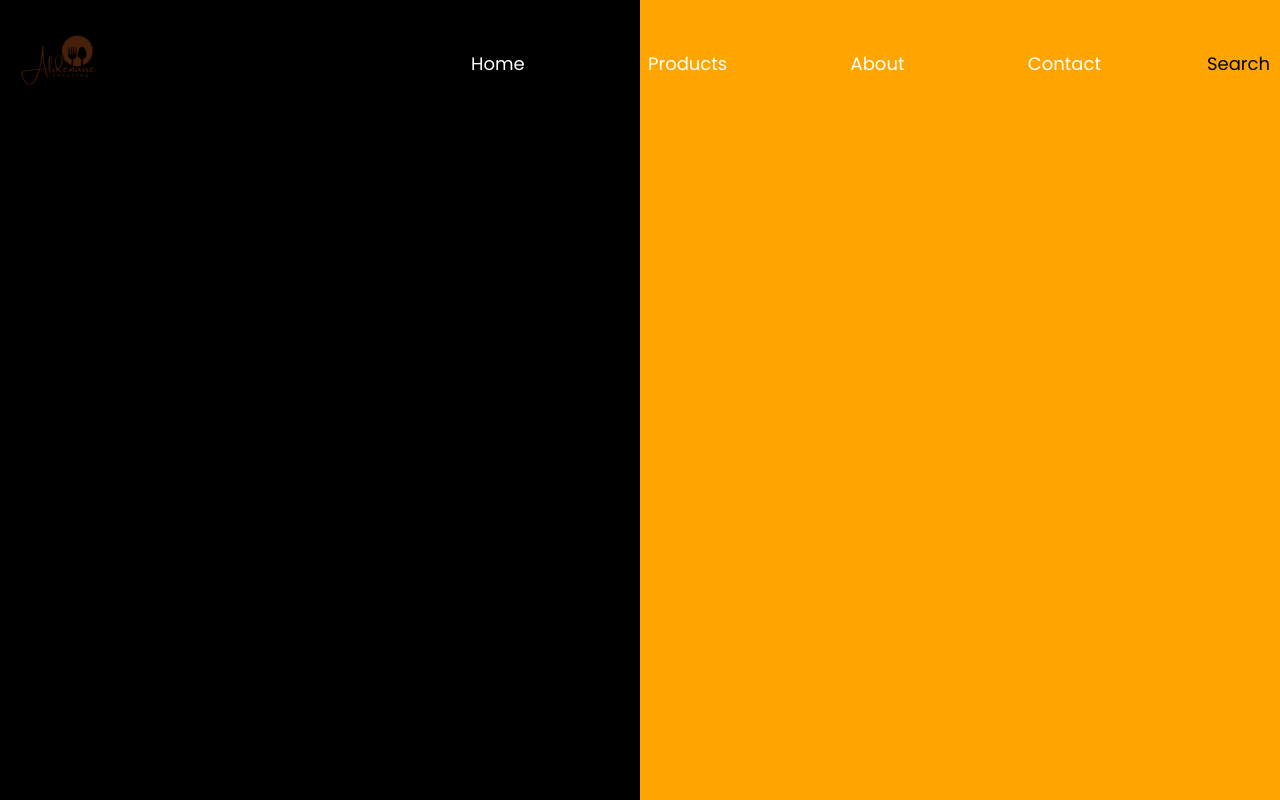
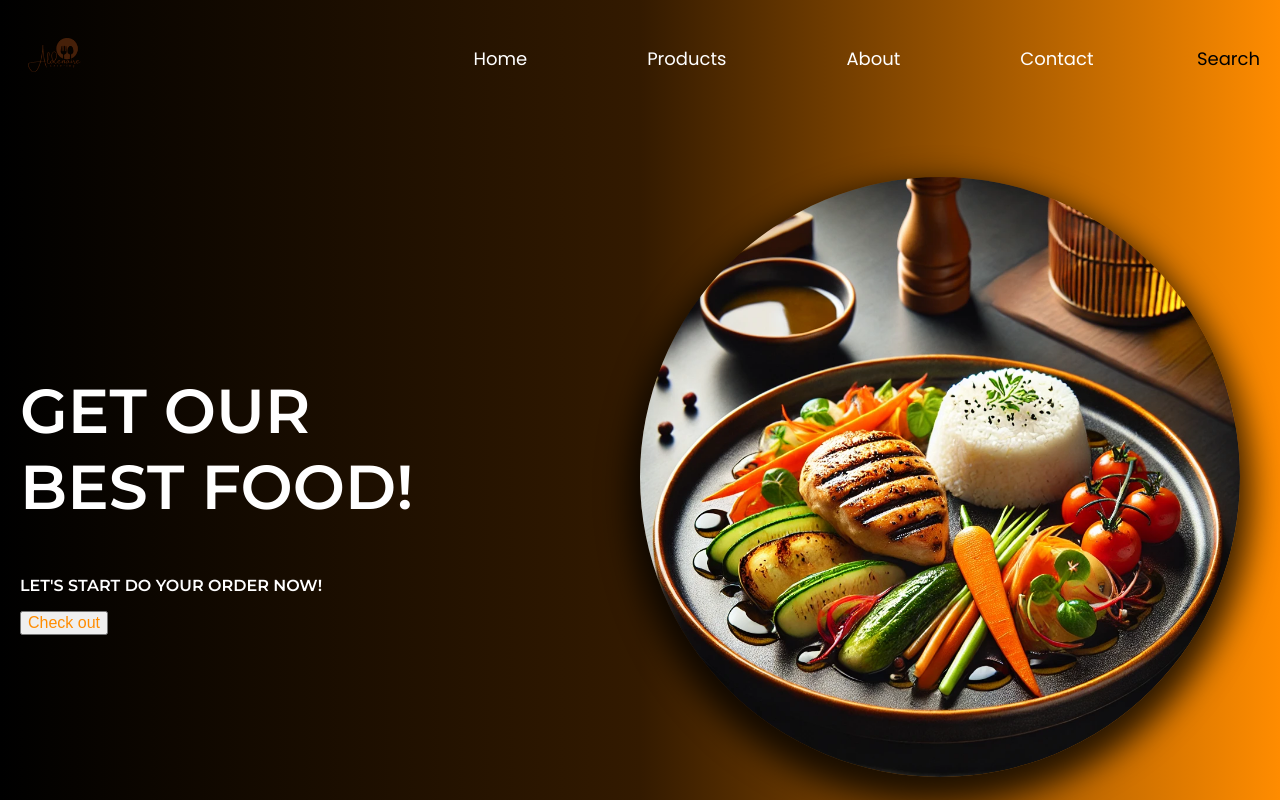
Before and after one commit to EmmanuelHexer/business2, a React (Vite) app: page / in a window 1280 px wide. Built offline with nearby package versions, Linux system fonts and the light colour scheme.

Commit message:
hero section implementation ongoing

```diff
--- a/index.html
+++ b/index.html
@@ -7,7 +7,7 @@
     <link rel="stylesheet" href="../business2/src/Index.css" />
     <title>Vite + React</title>
   </head>
-  <body class="curved-section">
+  <body>
     <div id="root"></div>
     <script type="module" src="/src/main.jsx"></script>
   </body>
--- a/src/App.jsx
+++ b/src/App.jsx
@@ -1,9 +1,11 @@
 import Nav from "./Components/Nav";
+import Hero from "./Components/Hero";
 
 const App = () => {
   return (
     <div>
       <Nav />
+      <Hero />
     </div>
   );
 };
--- /dev/null
+++ b/src/Components/Hero.jsx
@@ -0,0 +1,23 @@
+import plate from "../assets/plate.webp";
+
+const Hero = () => {
+  return (
+    <div className="">
+      <section className="hero">
+        <div className="hero-first-half">
+          <h1>
+            <span>Get our</span>
+            <span>best food!</span>
+          </h1>
+          <p>let's start do your order now!</p>
+          <button>Check out</button>
+        </div>
+        <div className="hero-second-half">
+          <img className="plate" src={plate} alt="plate" />
+        </div>
+      </section>
+    </div>
+  );
+};
+
+export default Hero;
--- a/src/Index.css
+++ b/src/Index.css
@@ -1,12 +1,18 @@
 @import url("https://fonts.googleapis.com/css2?family=Poppins:wght@300;400;600&display=swap");
+@import url("https://fonts.googleapis.com/css2?family=Poppins:wght@700&family=Montserrat:wght@600&family=Open+Sans:wght@400&display=swap");
+
+:root {
+  --main-theme-color: #ff8c00;
+}
 
 html {
   font-size: 62.5%;
 }
 
 body {
-  background: linear-gradient(to right, black 50%, orange 50%);
-  padding: 10px;
+  background: linear-gradient(to right, #000000, #331a00, #ff8c00);
+
+  padding: 20px;
   margin: 0;
   font-family: "Poppins", sans-serif;
 }
@@ -31,7 +37,7 @@ nav figure {
 }
 
 nav img {
-  width: 10rem;
+  width: 7rem;
 }
 
 .nav ul {
@@ -49,3 +55,42 @@ nav img {
   color: white;
   font-size: 1.8rem;
 }
+
+.hero {
+  font-family: "Montserrat", sans-serif;
+  display: flex;
+  justify-content: space-between;
+  align-items: center;
+  margin-top: 80px;
+}
+
+.hero-first-half {
+  text-transform: uppercase;
+  color: white;
+}
+
+.hero-first-half h1 {
+  font-size: 62px;
+  display: flex;
+  flex-direction: column;
+}
+
+.hero-first-half p {
+  font-size: 16px;
+}
+
+.hero-first-half button {
+  font-size: 16px;
+  color: var(--main-theme-color);
+}
+
+.hero-second-half {
+  width: 50%;
+}
+
+.hero-second-half .plate {
+  width: 100%;
+  max-width: 600px;
+  border-radius: 50%;
+  box-shadow: 0px 16px 32px 10px rgba(0, 0, 0, 0.8);
+}
```
Also changed, not shown: src/assets/plate.webp (added).
